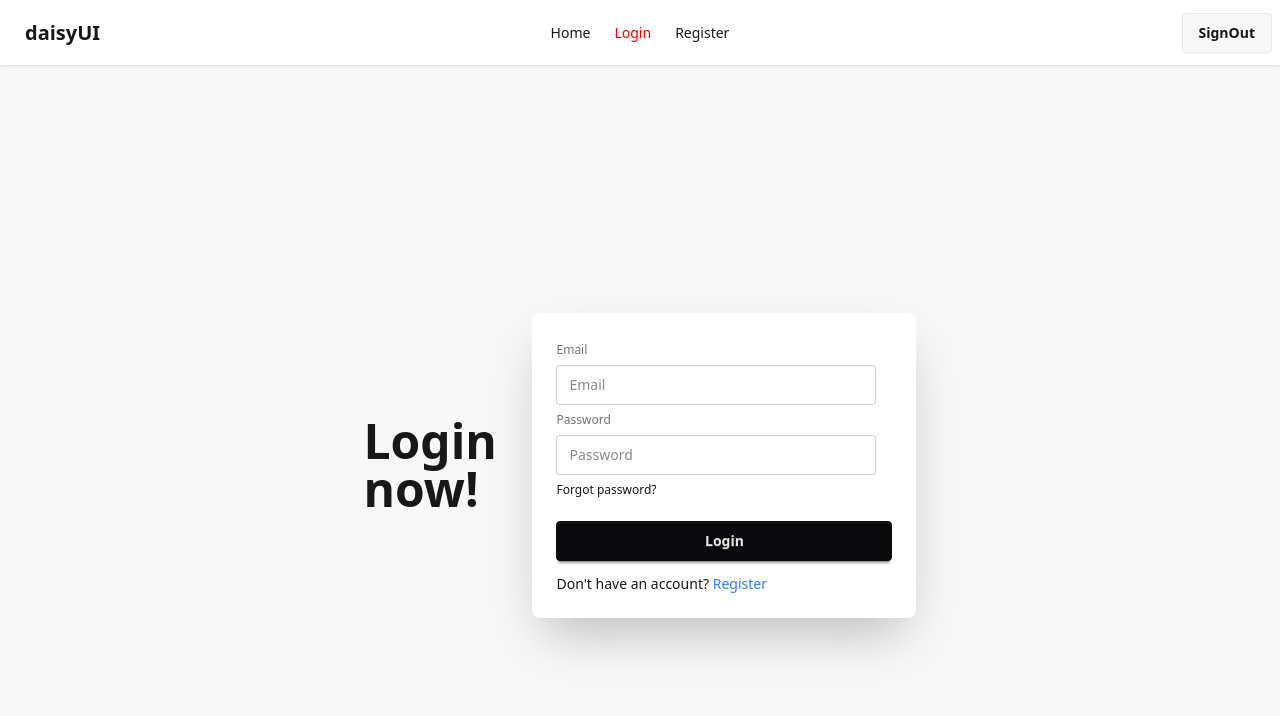
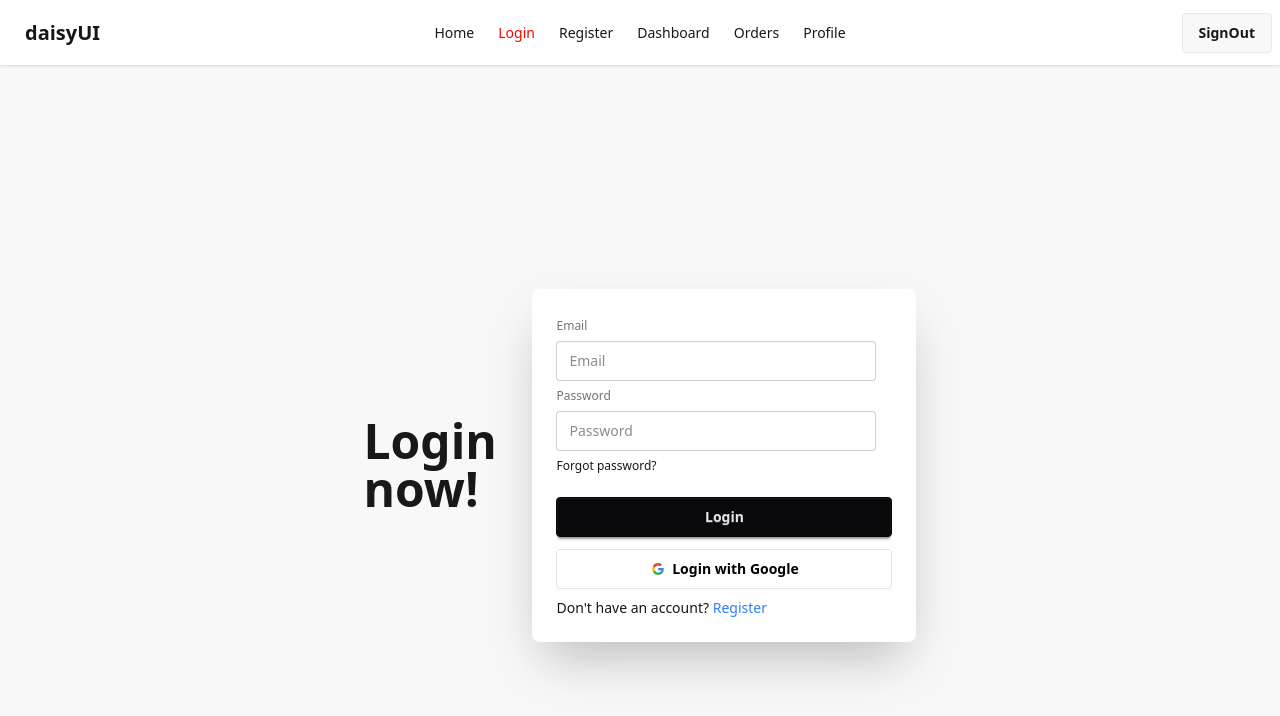
Before and after one commit to SarwarMorshad/react-authintegretion, a React (Vite) app: page /login in a window 1280 px wide. Shown: the top 716 px of the page. Built offline with nearby package versions, Linux system fonts and the light colour scheme; no server answers; sample sign-in values are in the browser's storage.

Commit message:
Sign in Google

```diff
--- /dev/null
+++ b/src/components/Dashboard/Dashboard.jsx
@@ -0,0 +1,12 @@
+import React from "react";
+
+const Dashboard = () => {
+  return (
+    <div>
+      <h1>Dashboard</h1>
+      <p>Welcome to your dashboard!</p>
+    </div>
+  );
+};
+
+export default Dashboard;
--- a/src/components/Login/Login.jsx
+++ b/src/components/Login/Login.jsx
@@ -1,9 +1,11 @@
 import React, { useContext } from "react";
-import { Link } from "react-router";
-import AuthContext from "../../contexts/AuthContext";
+import { Link, useLocation, useNavigate } from "react-router";
+import { AuthContext } from "../../contexts/AuthContext";
 
 const Login = () => {
-  const { signInUser } = useContext(AuthContext);
+  const { signInUser, signInWithGoogle } = useContext(AuthContext);
+  const location = useLocation();
+  const navigate = useNavigate();
   const handleLogin = (event) => {
     event.preventDefault();
 
@@ -15,6 +17,19 @@ const Login = () => {
         const user = userCredential.user;
         console.log("User logged in:", user);
         event.target.reset();
+        navigate(location?.state || "/");
+      })
+      .catch((error) => {
+        console.log(error);
+      });
+  };
+
+  const handleGoogleSignIn = () => {
+    signInWithGoogle()
+      .then((result) => {
+        const user = result.user;
+        console.log("User logged in with Google:", user);
+        navigate(location?.state || "/");
       })
       .catch((error) => {
         console.log(error);
@@ -38,6 +53,25 @@ const Login = () => {
                 <button className="btn btn-neutral mt-4">Login</button>
               </fieldset>
             </form>
+            {/* Google Sign In Button */}
+            <button onClick={handleGoogleSignIn} className="btn bg-white text-black border-[#e5e5e5]">
+              <svg
+                aria-label="Google logo"
+                width="16"
+                height="16"
+                xmlns="http://www.w3.org/2000/svg"
+                viewBox="0 0 512 512"
+              >
+                <g>
+                  <path d="m0 0H512V512H0" fill="#fff"></path>
+                  <path fill="#34a853" d="M153 292c30 82 118 95 171 60h62v48A192 192 0 0190 341"></path>
+                  <path fill="#4285f4" d="m386 400a140 175 0 0053-179H260v74h102q-7 37-38 57"></path>
+                  <path fill="#fbbc02" d="m90 341a208 200 0 010-171l63 49q-12 37 0 73"></path>
+                  <path fill="#ea4335" d="m153 219c22-69 116-109 179-50l55-54c-78-75-230-72-297 55"></path>
+                </g>
+              </svg>
+              Login with Google
+            </button>
             <div>
               <p>
                 Don't have an account?{" "}
--- a/src/components/NavBar/NavBar.jsx
+++ b/src/components/NavBar/NavBar.jsx
@@ -1,7 +1,7 @@
 import React, { useContext } from "react";
 import { Link, NavLink } from "react-router";
 import "./NavBar.css";
-import AuthContext from "../../contexts/AuthContext";
+import { AuthContext } from "../../contexts/AuthContext";
 
 const NavBar = () => {
   const { user, signOutUser } = useContext(AuthContext);
@@ -26,6 +26,19 @@ const NavBar = () => {
       <li>
         <NavLink to="/register">Register</NavLink>
       </li>
+      <li>
+        <NavLink to="/dashboard">Dashboard</NavLink>
+      </li>
+      {user && (
+        <>
+          <li>
+            <NavLink to="/orders">Orders</NavLink>
+          </li>
+          <li>
+            <NavLink to="/profile">Profile</NavLink>
+          </li>
+        </>
+      )}
     </>
   );
   return (
--- /dev/null
+++ b/src/components/Orders/Orders.jsx
@@ -0,0 +1,12 @@
+import React from "react";
+
+const Orders = () => {
+  return (
+    <div>
+      <h1>Your Orders</h1>
+      {/* Map through user's orders and display them here */}
+    </div>
+  );
+};
+
+export default Orders;
--- /dev/null
+++ b/src/components/Profile/Profile.jsx
@@ -0,0 +1,11 @@
+import React from "react";
+
+const Profile = () => {
+  return (
+    <div>
+      <p>Here you can view and edit your profile information.</p>
+    </div>
+  );
+};
+
+export default Profile;
--- a/src/components/Register/Register.jsx
+++ b/src/components/Register/Register.jsx
@@ -2,7 +2,7 @@
 import React, { useContext } from "react";
 import { Link } from "react-router";
 // import auth from "../../firebase/firebase.init";
-import AuthContext from "../../contexts/AuthContext";
+import { AuthContext } from "../../contexts/AuthContext";
 
 const Register = () => {
   const { createUser } = useContext(AuthContext);
--- /dev/null
+++ b/src/components/Routes/PrivateRoute.jsx
@@ -0,0 +1,21 @@
+import React, { use } from "react";
+import { AuthContext } from "../../contexts/AuthContext";
+import { Navigate, useLocation } from "react-router";
+
+const PrivateRoute = ({ children }) => {
+  const { user, loading } = use(AuthContext);
+
+  const location = useLocation();
+  console.log(location);
+
+  if (loading) {
+    return <div>Loading...</div>;
+  }
+
+  if (user) {
+    return children;
+  }
+  return <Navigate to="/login" state={location?.pathname} />;
+};
+
+export default PrivateRoute;
--- a/src/contexts/AuthContext.jsx
+++ b/src/contexts/AuthContext.jsx
@@ -1,5 +1,3 @@
 import { createContext } from "react";
 
-const AuthContext = createContext(null);
-
-export default AuthContext;
+export const AuthContext = createContext(null);
--- a/src/contexts/AuthProvider.jsx
+++ b/src/contexts/AuthProvider.jsx
@@ -1,25 +1,38 @@
 import React, { useEffect, useState } from "react";
-import AuthContext from "./AuthContext";
+import { AuthContext } from "./AuthContext";
 import {
   createUserWithEmailAndPassword,
   onAuthStateChanged,
   signInWithEmailAndPassword,
   signOut,
+  GoogleAuthProvider,
+  signInWithPopup,
 } from "firebase/auth";
 import auth from "../firebase/firebase.init";
 
+const googleProvider = new GoogleAuthProvider();
+
 const AuthProvider = ({ children }) => {
   const [user, setUser] = useState(null);
+  const [loading, setLoading] = useState(true);
 
   const createUser = (email, password) => {
+    setLoading(true);
     return createUserWithEmailAndPassword(auth, email, password);
   };
 
   const signInUser = (email, password) => {
+    setLoading(true);
     return signInWithEmailAndPassword(auth, email, password);
   };
 
+  const signInWithGoogle = () => {
+    setLoading(true);
+    return signInWithPopup(auth, googleProvider);
+  };
+
   const signOutUser = () => {
+    setLoading(true);
     return signOut(auth);
   };
 
@@ -28,6 +41,7 @@ const AuthProvider = ({ children }) => {
     const unsubscribe = onAuthStateChanged(auth, (currentUser) => {
       console.log("Current User", currentUser);
       setUser(currentUser);
+      setLoading(false);
     });
     return () => {
       unsubscribe();
@@ -37,8 +51,10 @@ const AuthProvider = ({ children }) => {
   const authInfo = {
     createUser,
     signInUser,
+    signInWithGoogle,
     signOutUser,
     user,
+    loading,
   };
 
   return (
--- a/src/main.jsx
+++ b/src/main.jsx
@@ -9,6 +9,10 @@ import Home from "./components/Home/Home";
 import Root from "./layouts/Root";
 import Register from "./components/Register/Register";
 import AuthProvider from "./contexts/AuthProvider";
+import Orders from "./components/Orders/Orders";
+import PrivateRoute from "./components/Routes/PrivateRoute";
+import Profile from "./components/Profile/Profile";
+import Dashboard from "./components/Dashboard/Dashboard";
 
 const router = createBrowserRouter([
   {
@@ -27,6 +31,30 @@ const router = createBrowserRouter([
         path: "/register",
         Component: Register,
       },
+      {
+        path: "/orders",
+        element: (
+          <PrivateRoute>
+            <Orders></Orders>
+          </PrivateRoute>
+        ),
+      },
+      {
+        path: "/profile",
+        element: (
+          <PrivateRoute>
+            <Profile></Profile>
+          </PrivateRoute>
+        ),
+      },
+      {
+        path: "/dashboard",
+        element: (
+          <PrivateRoute>
+            <Dashboard></Dashboard>
+          </PrivateRoute>
+        ),
+      },
     ],
   },
 ]);
```
